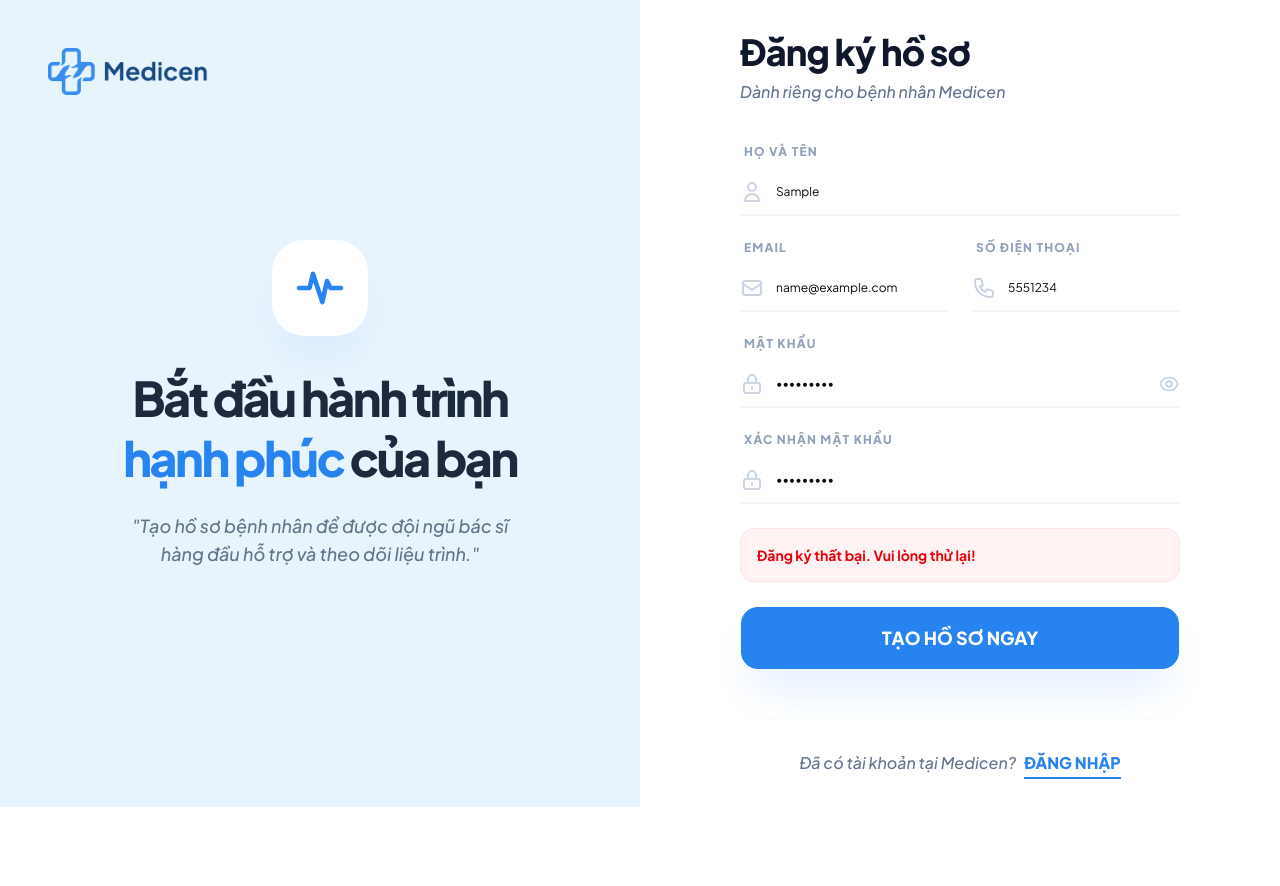
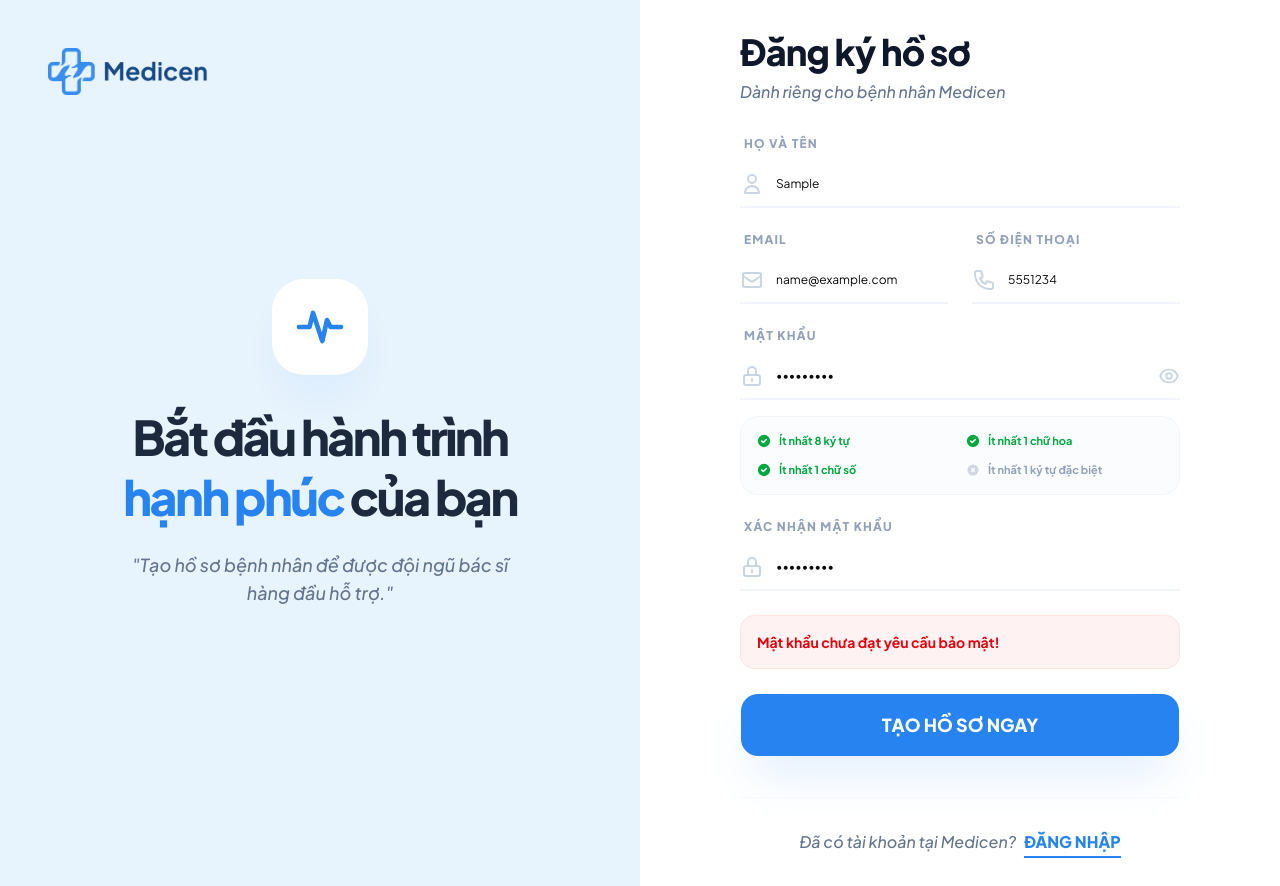
Before and after one commit to Dragon-Ky/Infertility-Treatment-Management-and-Monitoring-System, a React (Vite) app in the folder frontend/: page /register in a window 1280 px wide. Both pictures are taken after typing "Sample", "name@example.com", "5551234", "Sample123", "Sample123" into the empty fields and a click on the button "TẠO HỒ SƠ NGAY". Before the commit the page ends 807 px from the top, so only its background shows below. Built offline with nearby package versions, Linux system fonts and the light colour scheme; no server answers.

Commit message:
Implement real-time password strength validation for Register and Profile.

```diff
--- /dev/null
+++ b/frontend/src/constant/requirementsPassword.constant.jsx
@@ -0,0 +1,6 @@
+export const requirements = [
+  { re: /.{8,}/, label: "Ít nhất 8 ký tự" },
+  { re: /[A-Z]/, label: "Ít nhất 1 chữ hoa" },
+  { re: /[0-9]/, label: "Ít nhất 1 chữ số" },
+  { re: /[^A-Za-z0-9]/, label: "Ít nhất 1 ký tự đặc biệt" },
+];
--- a/frontend/src/pages/Profile/index.jsx
+++ b/frontend/src/pages/Profile/index.jsx
@@ -8,6 +8,8 @@ import {
   FaSave,
   FaKey,
 } from "react-icons/fa";
+import { HiCheckCircle, HiXCircle } from "react-icons/hi";
+import { requirements } from "@/constant/requirementsPassword.constant";
 
 function Profile() {
   const { user, loading, updateProfile, changePassword } = useProfile();
@@ -24,7 +26,6 @@ function Profile() {
     new_password_confirmation: "",
   });
 
-  // ĐỒNG BỘ DỮ LIỆU: Khi 'user' trong Context có dữ liệu, cập nhật vào Form
   useEffect(() => {
     if (user && user.email) {
       // eslint-disable-next-line react-hooks/set-state-in-effect
@@ -36,7 +37,6 @@ function Profile() {
     }
   }, [user]);
 
-  // Xử lý cập nhật thông tin cá nhân
   const handleUpdate = async (e) => {
     e.preventDefault();
     await updateProfile({
@@ -45,11 +45,17 @@ function Profile() {
     });
   };
 
-  // Xử lý đổi mật khẩu
   const handlePassword = async (e) => {
     e.preventDefault();
+
+    const isStrong = requirements.every((req) =>
+      req.re.test(passwords.new_password),
+    );
+    if (!isStrong) {
+      return;
+    }
+
     const result = await changePassword(passwords);
-    // Nếu đổi thành công (logic trả về từ Context), reset form mật khẩu
     if (result && result.success) {
       setPasswords({
         old_password: "",
@@ -60,12 +66,13 @@ function Profile() {
   };
 
   return (
-    <div className="container mx-auto max-w-5xl p-4 md:p-10">
+    <div className="animate-in fade-in container mx-auto max-w-5xl p-4 duration-500 md:p-10">
       <h1 className="mb-8 flex items-center gap-3 text-3xl font-bold text-gray-800">
         <FaUser className="text-blue-600" /> Hồ sơ cá nhân
       </h1>
 
       <div className="grid grid-cols-1 gap-8 lg:grid-cols-3">
+        {/* FORM THÔNG TIN CƠ BẢN */}
         <div className="rounded-xl border border-gray-100 bg-white p-6 shadow-sm lg:col-span-2">
           <form onSubmit={handleUpdate} className="space-y-6">
             <h2 className="mb-4 flex items-center gap-2 text-xl font-semibold text-gray-700">
@@ -74,7 +81,7 @@ function Profile() {
 
             <div className="grid grid-cols-1 gap-6 md:grid-cols-2">
               <div>
-                <label className="mb-1 block text-sm font-medium text-gray-500">
+                <label className="mb-1 block text-sm font-medium tracking-wider text-gray-500 uppercase">
                   Email (Định danh)
                 </label>
                 <div className="flex items-center rounded-lg border border-gray-200 bg-gray-50 px-3 py-2 text-gray-400">
@@ -89,10 +96,10 @@ function Profile() {
               </div>
 
               <div>
-                <label className="mb-1 block text-sm font-medium text-gray-700">
+                <label className="mb-1 block text-sm font-medium tracking-wider text-gray-700 uppercase">
                   Họ và Tên
                 </label>
-                <div className="flex items-center rounded-lg border border-gray-300 px-3 py-2 focus-within:ring-2 focus-within:ring-blue-500">
+                <div className="flex items-center rounded-lg border border-gray-300 px-3 py-2 transition-all focus-within:ring-2 focus-within:ring-blue-500">
                   <FaUser className="mr-2 text-gray-400" />
                   <input
                     type="text"
@@ -107,11 +114,11 @@ function Profile() {
                 </div>
               </div>
 
-              <div>
-                <label className="mb-1 block text-sm font-medium text-gray-700">
+              <div className="md:col-span-2">
+                <label className="mb-1 block text-sm font-medium tracking-wider text-gray-700 uppercase">
                   Số điện thoại
                 </label>
-                <div className="flex items-center rounded-lg border border-gray-300 px-3 py-2 focus-within:ring-2 focus-within:ring-blue-500">
+                <div className="flex items-center rounded-lg border border-gray-300 px-3 py-2 transition-all focus-within:ring-2 focus-within:ring-blue-500">
                   <FaPhone className="mr-2 text-gray-400" />
                   <input
                     type="text"
@@ -130,7 +137,7 @@ function Profile() {
             <button
               type="submit"
               disabled={loading}
-              className="flex items-center justify-center gap-2 rounded-lg bg-blue-600 px-6 py-2 font-bold text-white transition-all hover:bg-blue-700 disabled:opacity-50"
+              className="flex items-center justify-center gap-2 rounded-lg bg-blue-600 px-6 py-2 font-bold text-white transition-all hover:bg-blue-700 active:scale-95 disabled:opacity-50"
             >
               <FaSave /> {loading ? "Đang lưu..." : "Lưu thay đổi"}
             </button>
@@ -150,10 +157,11 @@ function Profile() {
               onChange={(e) =>
                 setPasswords({ ...passwords, old_password: e.target.value })
               }
-              className="w-full rounded-lg border border-gray-300 px-3 py-2 outline-none focus:ring-2 focus:ring-blue-500"
+              className="w-full rounded-lg border border-gray-300 px-3 py-2 transition-all outline-none focus:ring-2 focus:ring-blue-500"
               required
             />
 
+            <div className="space-y-2">
               <input
                 type="password"
                 placeholder="Mật khẩu mới"
@@ -161,13 +169,45 @@ function Profile() {
                 onChange={(e) =>
                   setPasswords({ ...passwords, new_password: e.target.value })
                 }
-              className="w-full rounded-lg border border-gray-300 px-3 py-2 outline-none focus:ring-2 focus:ring-blue-500"
+                className="w-full rounded-lg border border-gray-300 px-3 py-2 transition-all outline-none focus:ring-2 focus:ring-blue-500"
                 required
               />
 
+              <div
+                className={`grid transition-all duration-500 ease-in-out ${
+                  passwords.new_password
+                    ? "mt-2 grid-rows-[1fr] opacity-100"
+                    : "mt-0 grid-rows-[0fr] opacity-0"
+                }`}
+              >
+                <div className="overflow-hidden">
+                  <div className="grid grid-cols-1 gap-2 rounded-xl border border-slate-100 bg-slate-50 p-3">
+                    {requirements.map((req, idx) => {
+                      const isDone = req.re.test(passwords.new_password);
+                      return (
+                        <div
+                          key={idx}
+                          className={`flex items-center gap-2 text-[11px] font-bold transition-colors duration-300 ${
+                            isDone ? "text-green-600" : "text-slate-400"
+                          }`}
+                        >
+                          {isDone ? (
+                            <HiCheckCircle className="text-sm" />
+                          ) : (
+                            <HiXCircle className="text-sm opacity-40" />
+                          )}
+                          <span>{req.label}</span>
+                        </div>
+                      );
+                    })}
+                  </div>
+                </div>
+              </div>
+            </div>
+
             <input
               type="password"
-              placeholder="Xác nhận mật khẩu"
+              placeholder="Xác nhận mật khẩu mới"
               value={passwords.new_password_confirmation}
               onChange={(e) =>
                 setPasswords({
@@ -175,14 +215,14 @@ function Profile() {
                   new_password_confirmation: e.target.value,
                 })
               }
-              className="w-full rounded-lg border border-gray-300 px-3 py-2 outline-none focus:ring-2 focus:ring-blue-500"
+              className="w-full rounded-lg border border-gray-300 px-3 py-2 transition-all outline-none focus:ring-2 focus:ring-blue-500"
               required
             />
 
             <button
               type="submit"
               disabled={loading}
-              className="flex w-full items-center justify-center gap-2 rounded-lg bg-gray-800 px-4 py-2 font-bold text-white transition-all hover:bg-black disabled:opacity-50"
+              className="flex w-full items-center justify-center gap-2 rounded-lg bg-gray-800 px-4 py-2 font-bold text-white transition-all hover:bg-black active:scale-95 disabled:opacity-50"
             >
               <FaKey /> {loading ? "Đang xử lý..." : "Đổi mật khẩu"}
             </button>
--- a/frontend/src/pages/Register/index.jsx
+++ b/frontend/src/pages/Register/index.jsx
@@ -14,14 +14,18 @@ import {
   HiOutlinePhone,
   HiOutlineEye,
   HiOutlineEyeOff,
+  HiCheckCircle,
+  HiXCircle,
 } from "react-icons/hi";
 import { AiOutlineLoading3Quarters } from "react-icons/ai";
 import medicen from "../../assets/Images/logo.webp";
+import { requirements } from "@/constant/requirementsPassword.constant";
 
 function Register() {
   const [isVisible, setIsVisible] = useState(false);
   const [loading, setLoading] = useState(false);
   const [error, setError] = useState("");
+  const [password, setPassword] = useState("");
   const navigate = useNavigate();
 
   const handleRegister = async (e) => {
@@ -33,6 +37,13 @@ function Register() {
 
     if (data.password !== data.confirmPassword) {
       setError("Mật khẩu xác nhận không trùng khớp!");
+      return;
+    }
+
+    // Kiểm tra độ mạnh mật khẩu trước khi gửi
+    const isStrong = requirements.every((req) => req.re.test(data.password));
+    if (!isStrong) {
+      setError("Mật khẩu chưa đạt yêu cầu bảo mật!");
       return;
     }
 
@@ -49,9 +60,13 @@ function Register() {
         navigate("/login");
       }
     } catch (err) {
-      setError(
-        err?.response?.data?.message || "Đăng ký thất bại. Vui lòng thử lại!",
-      );
+      const backendErrors = err?.response?.data?.errors;
+      if (backendErrors) {
+        const firstError = Object.values(backendErrors)[0][0];
+        setError(firstError);
+      } else {
+        setError(err?.response?.data?.message || "Đăng ký thất bại!");
+      }
     } finally {
       setLoading(false);
     }
@@ -63,7 +78,6 @@ function Register() {
         <div className="absolute top-12 left-12">
           <img src={medicen} alt="Medicen" className="w-40 opacity-90" />
         </div>
-
         <div className="relative z-10 flex flex-col items-center px-12 text-center">
           <div className="mb-8 flex h-24 w-24 items-center justify-center rounded-[32px] bg-white shadow-2xl shadow-blue-200/50">
             <TbActivityHeartbeat className="h-14 w-14 text-(--primaryCustom)" />
@@ -73,15 +87,14 @@ function Register() {
             <span className="text-(--primaryCustom)">hạnh phúc</span> của bạn
           </h2>
           <p className="mt-6 max-w-sm text-lg font-medium text-slate-500 italic">
-            "Tạo hồ sơ bệnh nhân để được đội ngũ bác sĩ hàng đầu hỗ trợ và theo
-            dõi liệu trình."
+            "Tạo hồ sơ bệnh nhân để được đội ngũ bác sĩ hàng đầu hỗ trợ."
           </p>
         </div>
       </div>
 
       <div className="flex w-full items-center justify-center p-8 lg:w-1/2">
         <div className="animate-in fade-in slide-in-from-right-8 w-full max-w-110 duration-700">
-          <header className="mb-10">
+          <header className="mb-8">
             <h1 className="mb-2 text-4xl font-black tracking-tight text-slate-900">
               Đăng ký hồ sơ
             </h1>
@@ -153,6 +166,8 @@ function Register() {
                   name="password"
                   type={isVisible ? "text" : "password"}
                   required
+                  value={password}
+                  onChange={(e) => setPassword(e.target.value)}
                   placeholder="••••••••"
                   className="h-12 rounded-none border-0 border-b-2 border-slate-100 bg-transparent px-0 pr-10 pl-9 text-lg shadow-none focus-visible:border-(--primaryCustom) focus-visible:ring-0"
                 />
@@ -167,6 +182,35 @@ function Register() {
                     <HiOutlineEye size={22} />
                   )}
                 </button>
+              </div>
+
+              <div
+                className={`grid transition-all duration-500 ease-in-out ${
+                  password
+                    ? "mt-4 grid-rows-[1fr] opacity-100"
+                    : "mt-0 grid-rows-[0fr] opacity-0"
+                }`}
+              >
+                <div className="overflow-hidden">
+                  <div className="grid grid-cols-2 gap-3 rounded-2xl border border-slate-100 bg-slate-50/50 p-4">
+                    {requirements.map((req, idx) => {
+                      const isDone = req.re.test(password);
+                      return (
+                        <div
+                          key={idx}
+                          className={`flex items-center gap-2 text-[11px] font-bold transition-colors duration-300 ${isDone ? "text-green-600" : "text-slate-400"}`}
+                        >
+                          {isDone ? (
+                            <HiCheckCircle className="scale-110 text-sm" />
+                          ) : (
+                            <HiXCircle className="text-sm opacity-40" />
+                          )}
+                          <span>{req.label}</span>
+                        </div>
+                      );
+                    })}
+                  </div>
+                </div>
               </div>
             </div>
 
@@ -195,7 +239,7 @@ function Register() {
             <Button
               disabled={loading}
               type="submit"
-              className="h-16 w-full rounded-2xl bg-(--primaryCustom) text-lg font-black text-white shadow-2xl shadow-blue-100 transition-all hover:bg-(--primaryCustom) hover:shadow-blue-200 active:scale-[0.98]"
+              className="h-16 w-full rounded-2xl bg-(--primaryCustom) text-lg font-black text-white shadow-2xl shadow-blue-100 transition-all hover:bg-(--primaryCustom) hover:shadow-blue-200 active:scale-[0.98] disabled:opacity-70"
             >
               {loading ? (
                 <AiOutlineLoading3Quarters className="animate-spin text-xl" />
@@ -205,7 +249,7 @@ function Register() {
             </Button>
           </form>
 
-          <div className="mt-12 border-t border-slate-50 pt-8 text-center">
+          <div className="mt-10 border-t border-slate-50 pt-8 text-center">
             <p className="font-medium text-slate-500 italic">
               Đã có tài khoản tại Medicen?
               <Link
```
Lines whose indentation alone changed are shown as unchanged.
